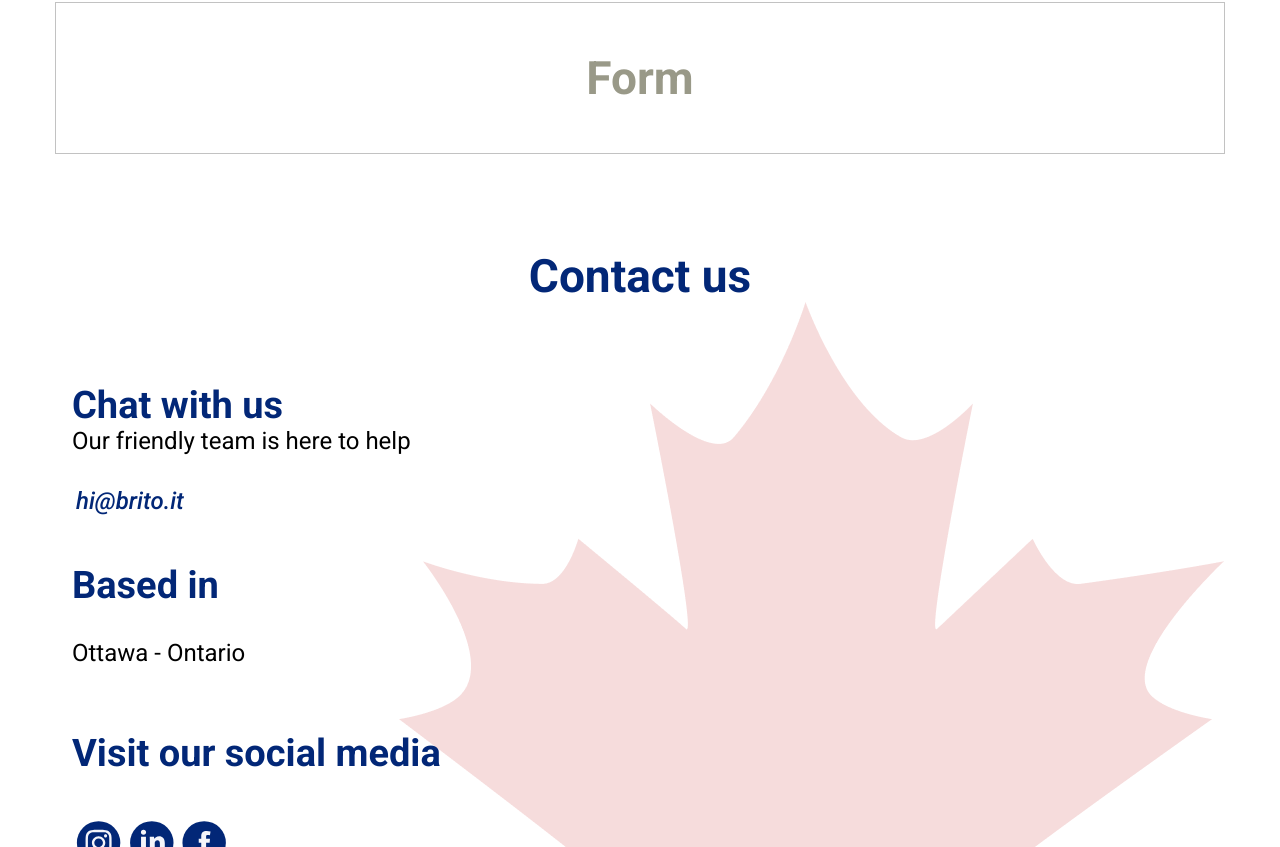
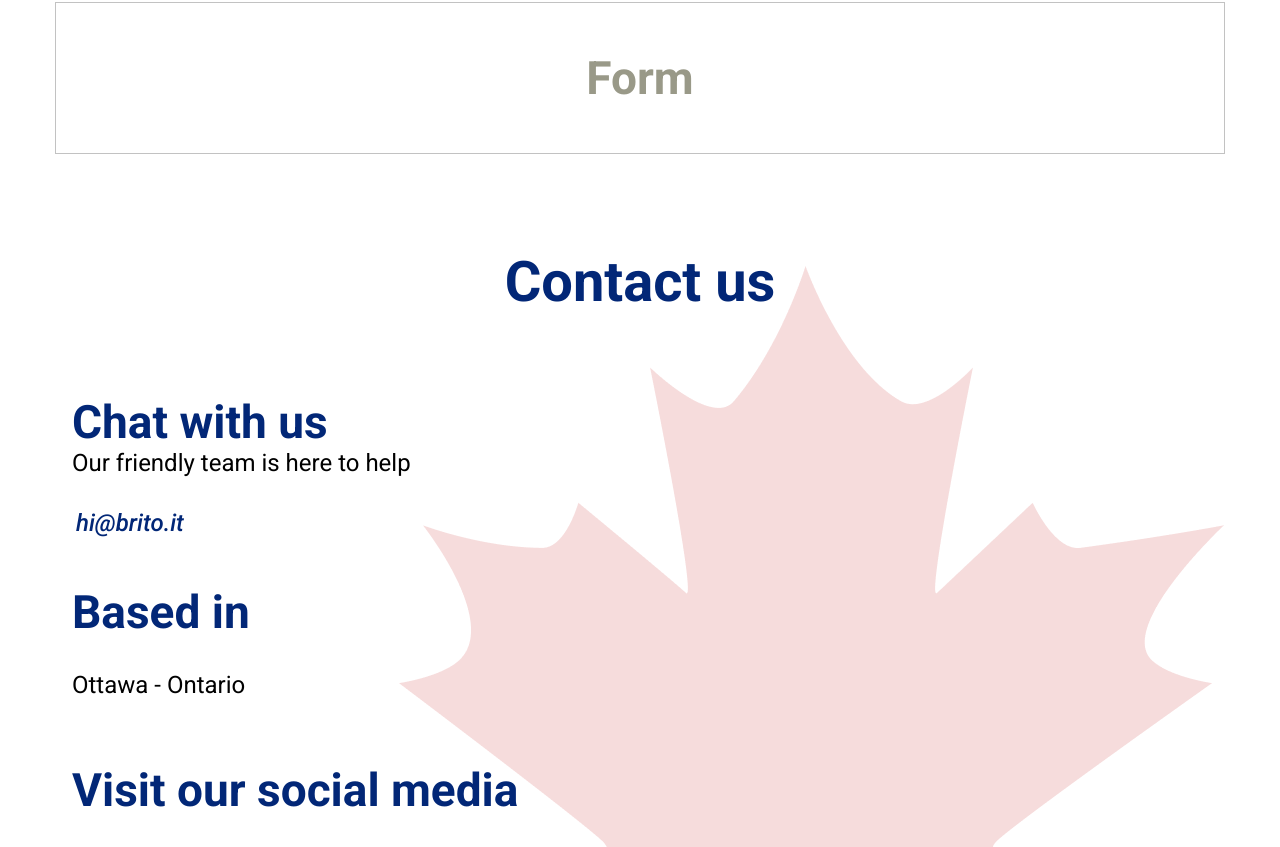
Before and after one commit to brito-ca/brito-website, a Next.js app: page / in a window 1280 px wide. Shown: the part 1533-2380 px from the top of the page. Built offline with nearby package versions, Linux system fonts and the light colour scheme.

Commit message:
change size and distances

```diff
--- a/components/ContactUs/ContactUs.jsx
+++ b/components/ContactUs/ContactUs.jsx
@@ -6,10 +6,10 @@ const ContactUs = () => {
     return (
         <div className={styles.maple}>
             <div>
-                <h3 className={styles.title}>{labels.contactUs.title}</h3>
+                <h2 className={styles.title}>{labels.contactUs.title}</h2>
             </div>
             <div className='padding'>
-                <h4 className={styles.subtitle}>{labels.chat.chat}</h4>
+                <h3 className={styles.subtitle}>{labels.chat.chat}</h3>
                 <p className='b2 body2'>{labels.chat.descriptionChat}</p>
             </div>
             <div>
@@ -29,13 +29,13 @@ const ContactUs = () => {
             <div className='padding'></div>
 
             <div>
-                <h4 className={styles.subtitle + ' padding'}>{labels.location.Basedin}</h4>
+                <h3 className={styles.subtitle + ' padding'}>{labels.location.Basedin}</h3>
                 <p className='b2 body2 padding'>{labels.location.city}</p>
             </div>
 
             <div className='padding'></div>
             <div className='padding'>
-                <h4 className={styles.subtitle}>{labels.midia.visit}</h4>
+                <h3 className={styles.subtitle}>{labels.midia.visit}</h3>
                 <div className={styles.midia}>
                     <a href={labels.midia.instagramlink} className='instagram'>
                         <Image
--- a/styles/ContactUs.module.css
+++ b/styles/ContactUs.module.css
@@ -21,7 +21,7 @@
     background-repeat: no-repeat;
     background-position: bottom right;
     background-size: 825px;
-    height: 940px;
+    height: 904px;
 }
 @media only screen and (max-width: 600px) {
     .maple {
```
